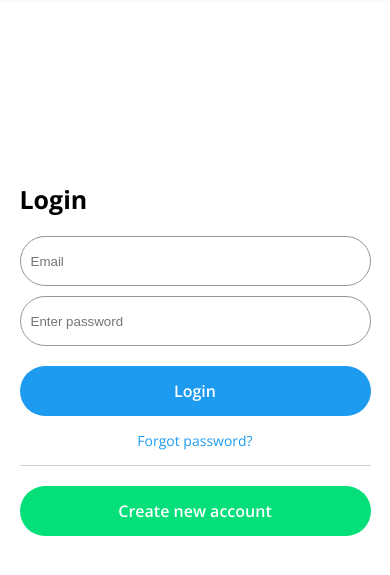
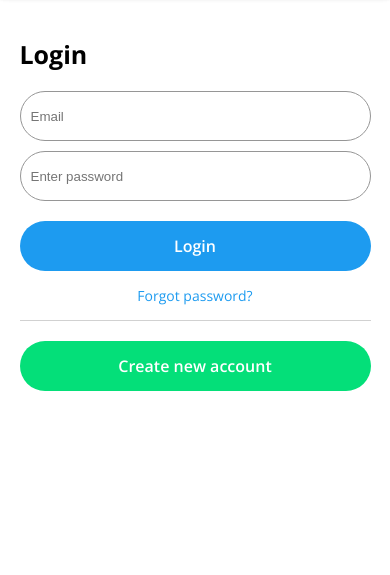
Before and after one commit to lukeqwrt/social-oasis, a plain HTML site: page index.html in a window 390 px wide. Shown: the part 63-638 px from the top of the page. Drawn offline with nearby package versions, Linux system fonts and the light colour scheme; no server answers.

Commit message:
fixed form

```diff
--- a/login.css
+++ b/login.css
@@ -373,20 +373,16 @@ header nav .account .dropdown:nth-child(4) i{
 @media screen and (max-width: 949px){
     .choose{
         position: absolute;
-        top: 0px;
-        left: 50%;
-        transform:translate(-50%,0);
         /* background: #F7F8FA; */
         /* height: 100vh; */
-        display: grid;
-        grid-auto-flow: column;
-        grid-template-columns: 1fr;
-        align-items: center;
-        justify-items: center;
+        display: unset;
         column-gap: 20px;
         max-width: 1200px;
         width: 100%;
         margin: 0 auto;
+    }
+    .choose .login{
+        margin: 100px auto;
     }
     .choose svg{
         display: none;
```
